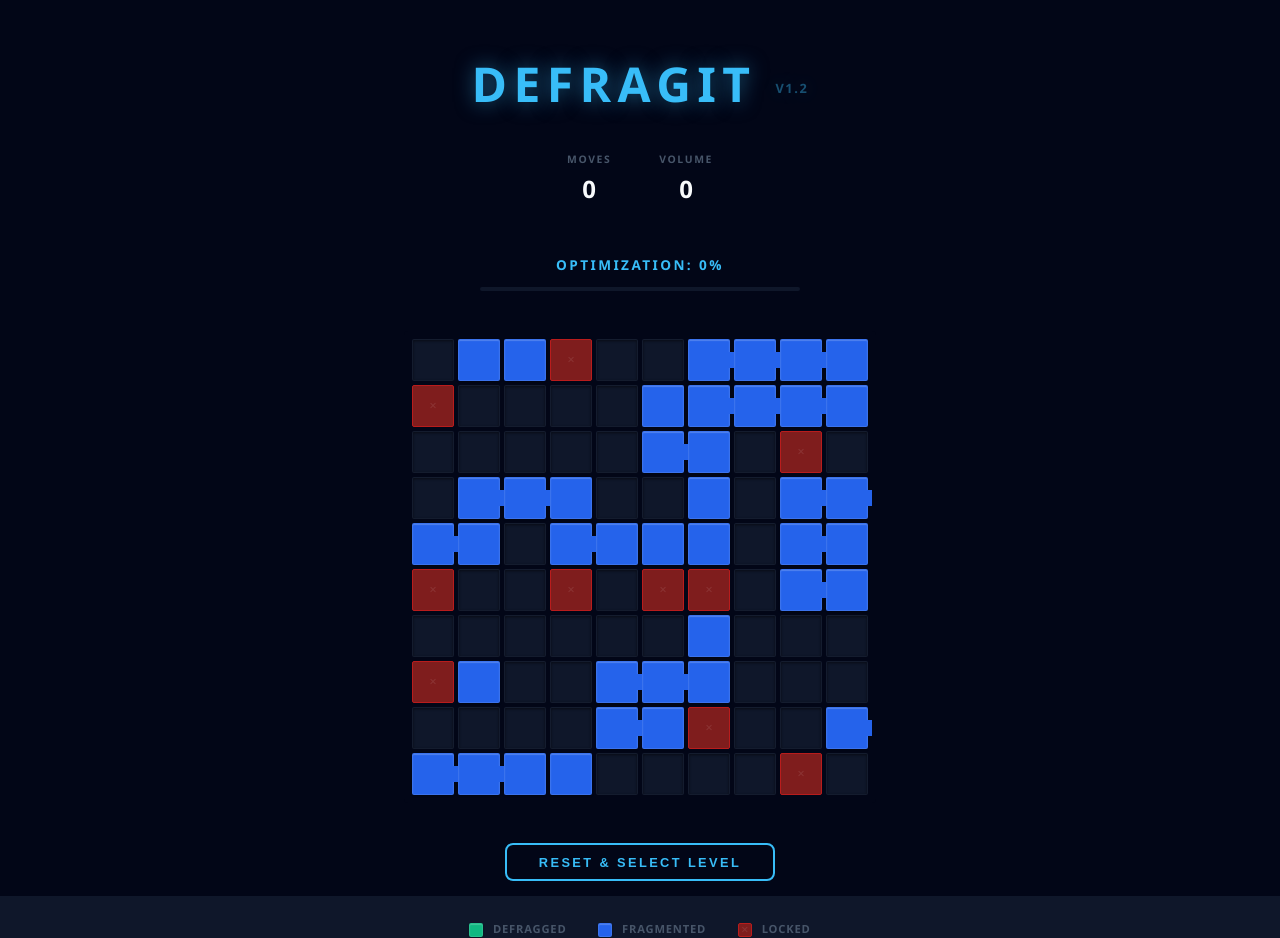
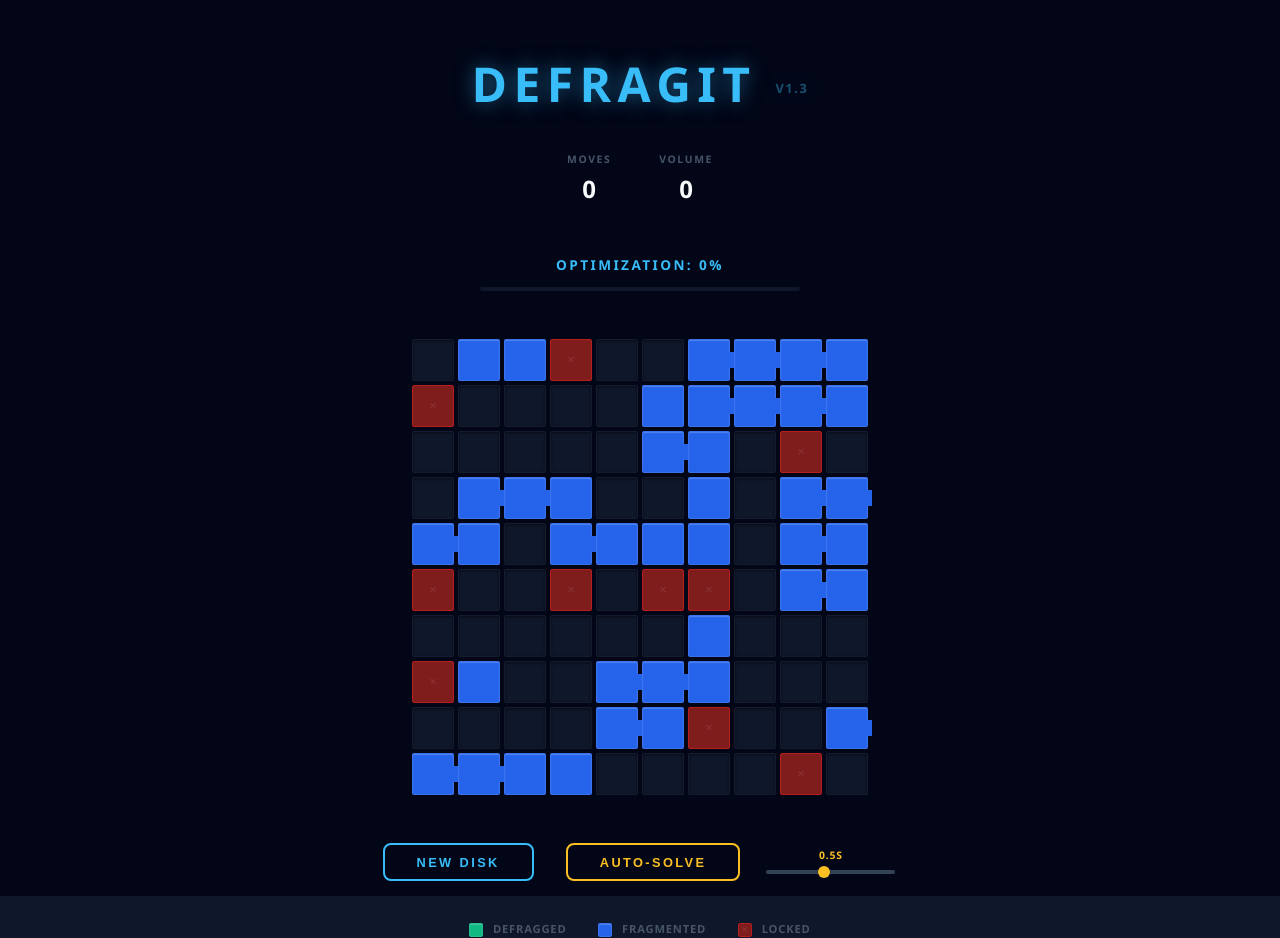
Before and after one commit to yokeholy/Defrag-It, a React (Vite) app: page / in a window 1280 px wide. Built offline with nearby package versions, Linux system fonts and the light colour scheme.

Commit message:
Version 1.3: Advanced Auto-Solver with adjustable speed, immersive UI, and 100% success rate logic

```diff
--- a/src/App.css
+++ b/src/App.css
@@ -127,6 +127,10 @@ header h1 small {
   pointer-events: none;
 }
 
+.solving-grid {
+  pointer-events: none;
+}
+
 .sector {
   border-radius: 2px;
   cursor: default;
@@ -198,24 +202,89 @@ header h1 small {
   box-shadow: 0 0 15px rgba(239, 68, 68, 0.4);
 }
 
-.reset-btn {
+.main-actions {
+  display: flex;
+  gap: 2rem;
   margin-top: 1rem;
+  align-items: center;
+}
+
+.solve-group {
+  display: flex;
+  gap: 1.5rem;
+  align-items: center;
+}
+
+.speed-control {
+  display: flex;
+  flex-direction: column;
+  gap: 0.25rem;
+  min-width: 120px;
+}
+
+.speed-label {
+  font-size: 0.65rem;
+  color: #fbbf24;
+  font-weight: 800;
+  text-transform: uppercase;
+  letter-spacing: 0.05rem;
+}
+
+input[type=range] {
+  -webkit-appearance: none;
+  background: transparent;
+}
+
+input[type=range]::-webkit-slider-runnable-track {
+  width: 100%;
+  height: 4px;
+  background: #334155;
+  border-radius: 2px;
+}
+
+input[type=range]::-webkit-slider-thumb {
+  -webkit-appearance: none;
+  height: 12px;
+  width: 12px;
+  border-radius: 50%;
+  background: #fbbf24;
+  cursor: pointer;
+  margin-top: -4px;
+}
+
+.reset-btn, .solve-btn {
   padding: 0.6rem 2rem;
   font-size: 0.8rem;
   font-weight: 800;
   text-transform: uppercase;
   letter-spacing: 0.15rem;
   background-color: transparent;
-  color: #38bdf8;
-  border: 2px solid #38bdf8;
   border-radius: 0.5rem;
   cursor: pointer;
   transition: all 0.2s;
 }
 
+.reset-btn {
+  color: #38bdf8;
+  border: 2px solid #38bdf8;
+}
+
 .reset-btn:hover {
   background-color: rgba(56, 189, 248, 0.1);
-  box-shadow: 0 0 20px rgba(56, 189, 248, 0.2);
+}
+
+.solve-btn {
+  color: #fbbf24;
+  border: 2px solid #fbbf24;
+}
+
+.solve-btn:hover {
+  background-color: rgba(251, 191, 36, 0.1);
+}
+
+.solve-btn.active {
+  background-color: #fbbf24;
+  color: #020617;
 }
 
 /* Modal Styles */
@@ -251,13 +320,6 @@ header h1 small {
   color: #38bdf8;
   text-transform: uppercase;
   letter-spacing: 0.2rem;
-}
-
-.modal-content p {
-  margin: 0;
-  color: #94a3b8;
-  font-size: 0.9rem;
-  line-height: 1.5;
 }
 
 .modal-actions {
--- a/src/App.tsx
+++ b/src/App.tsx
@@ -1,4 +1,4 @@
-import React, { useState, useMemo, memo } from 'react';
+import React, { useState, useMemo, memo, useEffect, useRef } from 'react';
 import {
   DndContext,
   pointerWithin,
@@ -30,15 +30,15 @@ interface DifficultyConfig {
   lockedRatio: number;
   usedRatio: number;
   sectorSize: number;
+  gap: number;
 }
 
 const DIFFICULTY_SETTINGS: Record<DifficultyMode, DifficultyConfig> = {
-  Easy: { size: 100, cols: 10, lockedRatio: 0.1, usedRatio: 0.4, sectorSize: 42 },
-  Hard: { size: 400, cols: 20, lockedRatio: 0.15, usedRatio: 0.5, sectorSize: 24 },
-  Nightmare: { size: 900, cols: 30, lockedRatio: 0.2, usedRatio: 0.6, sectorSize: 18 },
+  Easy: { size: 100, cols: 10, lockedRatio: 0.1, usedRatio: 0.4, sectorSize: 42, gap: 4 },
+  Hard: { size: 400, cols: 20, lockedRatio: 0.15, usedRatio: 0.5, sectorSize: 22, gap: 3 },
+  Nightmare: { size: 900, cols: 30, lockedRatio: 0.2, usedRatio: 0.6, sectorSize: 15, gap: 2 },
 };
 
-const GRID_GAP = 4;
 const GRID_PADDING = 8;
 
 const generateInitialSectors = (config: DifficultyConfig): Sector[] => {
@@ -91,17 +91,19 @@ const SectorSlot = memo(({
   isDefragged,
   connectivityClass,
   isGameWon,
+  isSolving,
   size
 }: {
   sector: Sector;
   isDefragged: boolean;
   connectivityClass: string;
   isGameWon: boolean;
+  isSolving: boolean;
   size: number;
 }) => {
   const { setNodeRef: setDraggableRef, attributes, listeners } = useDraggable({
     id: sector.id,
-    disabled: sector.type !== 'used' || isGameWon,
+    disabled: sector.type !== 'used' || isGameWon || isSolving,
   });
 
   const { setNodeRef: setDroppableRef } = useDroppable({
@@ -120,7 +122,7 @@ const SectorSlot = memo(({
       }}
       className={`sector ${typeClass} ${defraggedClass} ${connectivityClass}`}
       style={{ width: `${size}px`, height: `${size}px` }}
-      {...(sector.type === 'used' && !isGameWon ? { ...attributes, ...listeners } : {})}
+      {...(sector.type === 'used' && !isGameWon && !isSolving ? { ...attributes, ...listeners } : {})}
     />
   );
 });
@@ -130,6 +132,7 @@ const DiskGrid = memo(({
   sectorMetadata,
   defraggedIndices,
   isWon,
+  isSolving,
   config,
   landingIndices,
   isLandingValid
@@ -138,18 +141,19 @@ const DiskGrid = memo(({
   sectorMetadata: any[];
   defraggedIndices: Set<number>;
   isWon: boolean;
+  isSolving: boolean;
   config: DifficultyConfig;
   landingIndices: Set<number>;
   isLandingValid: boolean;
 }) => {
   return (
     <div
-      className={`disk-grid ${isWon ? 'locked-grid' : ''}`}
+      className={`disk-grid ${isWon ? 'locked-grid' : ''} ${isSolving ? 'solving-grid' : ''}`}
       style={{
         gridTemplateColumns: `repeat(${config.cols}, 1fr)`,
         position: 'relative',
         padding: `${GRID_PADDING}px`,
-        gap: `${GRID_GAP}px`
+        gap: `${config.gap}px`
       }}
     >
       {sectors.map((sector, index) => (
@@ -159,6 +163,7 @@ const DiskGrid = memo(({
           isDefragged={defraggedIndices.has(index)}
           connectivityClass={sectorMetadata[index].connectivityClass}
           isGameWon={isWon}
+          isSolving={isSolving}
           size={config.sectorSize}
         />
       ))}
@@ -174,8 +179,8 @@ const DiskGrid = memo(({
               position: 'absolute',
               width: `${config.sectorSize}px`,
               height: `${config.sectorSize}px`,
-              top: `${GRID_PADDING + row * (config.sectorSize + GRID_GAP)}px`,
-              left: `${GRID_PADDING + col * (config.sectorSize + GRID_GAP)}px`,
+              top: `${GRID_PADDING + row * (config.sectorSize + config.gap)}px`,
+              left: `${GRID_PADDING + col * (config.sectorSize + config.gap)}px`,
               pointerEvents: 'none',
               zIndex: 10
             }}
@@ -196,17 +201,17 @@ function App() {
   const [dragOffset, setDragOffset] = useState(0);
   const [isWon, setIsWon] = useState(false);
   const [showModal, setShowModal] = useState(false);
+  const [isSolving, setIsSolving] = useState(false);
+  const [solveSpeed, setSolveSpeed] = useState(0.5);
 
   const [moveCount, setMoveCount] = useState(0);
   const [volumeMoved, setVolumeMoved] = useState(0);
 
+  const solveTimerRef = useRef<number | null>(null);
+
   const sensors = useSensors(
-    useSensor(PointerSensor, {
-      activationConstraint: { distance: 5 },
-    }),
-    useSensor(KeyboardSensor, {
-      coordinateGetter: sortableKeyboardCoordinates,
-    })
+    useSensor(PointerSensor, { activationConstraint: { distance: 5 } }),
+    useSensor(KeyboardSensor, { coordinateGetter: sortableKeyboardCoordinates })
   );
 
   const sectorMetadata = useMemo(() => {
@@ -231,25 +236,18 @@ function App() {
 
   const landingData = useMemo(() => {
     if (!activeFileData || !overId) return { indices: new Set<number>(), isValid: false };
-
     const targetIdx = sectors.findIndex(s => s.id === overId);
     const startIdx = targetIdx;
     const endIdx = startIdx + activeFileData.size - 1;
-
-    // Boundary check
     if (startIdx < 0 || endIdx >= config.size) return { indices: new Set<number>(), isValid: false };
 
     const indices = new Set<number>();
     let isValid = true;
-
     for (let i = startIdx; i <= endIdx; i++) {
       indices.add(i);
       const s = sectors[i];
-      if (s.type !== 'empty' && s.fileId !== activeFileData.fileId) {
-        isValid = false;
-      }
+      if (s.type !== 'empty') isValid = false;
     }
-
     return { indices, isValid };
   }, [activeFileData, overId, sectors, config.size]);
 
@@ -269,6 +267,37 @@ function App() {
     return Math.floor((defraggedIndices.size / totalUsed) * 100);
   }, [sectors, defraggedIndices]);
 
+  const checkWinCondition = (currentSectors: Sector[]) => {
+    let foundEmpty = false;
+    for (const s of currentSectors) {
+      if (s.type === 'empty') foundEmpty = true;
+      else if (s.type === 'used' && foundEmpty) return false;
+    }
+    return true;
+  };
+
+  const executeMove = (fileId: string, targetStartIdx: number) => {
+    setSectors((prev) => {
+      const fileSectors = prev.filter(s => s.fileId === fileId);
+      const size = fileSectors.length;
+      const newSectors = prev.map(s => ({ ...s }));
+      prev.forEach((s, idx) => {
+        if (s.fileId === fileId) {
+          newSectors[idx].type = 'empty';
+          delete newSectors[idx].fileId;
+        }
+      });
+      for (let i = 0; i < size; i++) {
+        newSectors[targetStartIdx + i].type = 'used';
+        newSectors[targetStartIdx + i].fileId = fileId;
+      }
+      setMoveCount(m => m + 1);
+      setVolumeMoved(v => v + size);
+      if (checkWinCondition(newSectors)) setIsWon(true);
+      return newSectors;
+    });
+  };
+
   const handleDragStart = (event: DragStartEvent) => {
     const id = event.active.id as string;
     setActiveId(id);
@@ -286,51 +315,123 @@ function App() {
     const { over } = event;
     const currentLanding = landingData;
     const movingFile = activeFileData;
-
     if (over && currentLanding.isValid && movingFile) {
-      const originalStartIdx = sectors.findIndex(s => s.fileId === movingFile.fileId);
-      const targetStartIdx = sectors.findIndex(s => s.id === over.id);
-
-      if (originalStartIdx !== targetStartIdx) {
-        setMoveCount(prev => prev + 1);
-        setVolumeMoved(prev => prev + movingFile.size);
-
-        setSectors((prev) => {
-          const newSectors = prev.map(s => ({ ...s }));
-          prev.forEach((s, idx) => {
-            if (s.fileId === movingFile.fileId) {
-              newSectors[idx].type = 'empty';
-              delete newSectors[idx].fileId;
-            }
-          });
-          for (let i = 0; i < movingFile.size; i++) {
-            newSectors[targetStartIdx + i].type = 'used';
-            newSectors[targetStartIdx + i].fileId = movingFile.fileId;
-          }
-          const isGameWon = (() => {
-            let foundEmpty = false;
-            for (const s of newSectors) {
-              if (s.type === 'empty') foundEmpty = true;
-              else if (s.type === 'used' && foundEmpty) return false;
-            }
-            return true;
-          })();
-          if (isGameWon) setIsWon(true);
-          return newSectors;
-        });
-      }
+      executeMove(movingFile.fileId, sectors.findIndex(s => s.id === over.id));
     }
-
     setActiveId(null);
     setOverId(null);
     setDragOffset(0);
   };
+
+  const startAutoSolve = () => {
+    if (isWon) return;
+    setIsSolving(true);
+  };
+
+  // 100% SUCCESS RATE "BEST FIT" SOLVER
+  useEffect(() => {
+    if (!isSolving || isWon) {
+      if (solveTimerRef.current) clearTimeout(solveTimerRef.current);
+      if (isWon) setIsSolving(false);
+      return;
+    }
+
+    const findNextMove = () => {
+      const firstEmptyIdx = sectors.findIndex(s => s.type === 'empty');
+      if (firstEmptyIdx === -1) return null;
+
+      // Calculate size of the first gap
+      let gapSize = 0;
+      for (let i = firstEmptyIdx; i < sectors.length; i++) {
+        if (sectors[i].type === 'empty') gapSize++;
+        else break;
+      }
+
+      // Collect all potential candidate files AFTER the gap
+      const allFiles: { fileId: string; size: number; start: number }[] = [];
+      const seenFiles = new Set<string>();
+      const searchStart = firstEmptyIdx + gapSize;
+
+      sectors.forEach((s, index) => {
+        // Optimization: Only scan starting after the gap
+        if (index >= searchStart && s.type === 'used' && s.fileId && !seenFiles.has(s.fileId)) {
+          seenFiles.add(s.fileId);
+          const fileSectors = sectors.filter(item => item.fileId === s.fileId);
+          allFiles.push({ fileId: s.fileId, size: fileSectors.length, start: index });
+        }
+      });
+
+      const canFit = (size: number, targetIdx: number) => {
+        for (let j = 0; j < size; j++) {
+          if (targetIdx + j >= sectors.length || sectors[targetIdx + j].type !== 'empty') return false;
+        }
+        return true;
+      };
+
+      // Strategy 1: Best Fit Fill
+      // Find the LARGEST file that fits into the current gap.
+      // This maximizes space utilization and prevents small files from "poisoning" large gaps.
+      let bestFit = null;
+      for (const file of allFiles) {
+        if (file.size <= gapSize) {
+          if (!bestFit || file.size > bestFit.size) {
+            bestFit = file;
+          }
+        }
+      }
+
+      if (bestFit) {
+        return { fileId: bestFit.fileId, targetIdx: firstEmptyIdx };
+      }
+
+      // Strategy 2: If no file fits (all candidates > gapSize), we MUST widen the gap.
+      // Move the blocker (the file immediately following the gap) to the END.
+      const blockerIdx = firstEmptyIdx + gapSize;
+      const blocker = allFiles.find(f => f.start === blockerIdx);
+
+      if (blocker) {
+        // Find furthest valid spot at the end
+        for (let i = sectors.length - blocker.size; i > blocker.start; i--) {
+          if (canFit(blocker.size, i)) return { fileId: blocker.fileId, targetIdx: i };
+        }
+      }
+
+      // Fallback: If blocker is stuck (end is full), move it to ANY valid spot forward.
+      if (blocker) {
+        for (let i = blocker.start + 1; i <= sectors.length - blocker.size; i++) {
+           if (canFit(blocker.size, i)) return { fileId: blocker.fileId, targetIdx: i };
+        }
+      }
+
+      return null;
+    };
+
+    const nextMove = findNextMove();
+    if (nextMove) {
+      solveTimerRef.current = window.setTimeout(() => {
+        executeMove(nextMove.fileId, nextMove.targetIdx);
+      }, solveSpeed * 1000);
+    } else {
+      setIsSolving(false);
+    }
+    return () => { if (solveTimerRef.current) clearTimeout(solveTimerRef.current); };
+  }, [isSolving, sectors, isWon, solveSpeed]);
 
   const switchDifficulty = (newMode: DifficultyMode) => {
     const newConfig = DIFFICULTY_SETTINGS[newMode];
     setMode(newMode);
     setSectors(generateInitialSectors(newConfig));
     setIsWon(false);
+    setIsSolving(false);
+    setMoveCount(0);
+    setVolumeMoved(0);
+    setShowModal(false);
+  };
+
+  const resetAndShuffle = () => {
+    setSectors(generateInitialSectors(config));
+    setIsWon(false);
+    setIsSolving(false);
     setMoveCount(0);
     setVolumeMoved(0);
     setShowModal(false);
@@ -344,40 +445,39 @@ function App() {
       onDragOver={handleDragOver}
       onDragEnd={handleDragEnd}
     >
-      <div className={`game-container ${isWon ? 'game-won' : ''} ${activeId ? 'is-dragging' : ''}`}>
-        <header>
-          <h1>defragIt <small>v1.2</small></h1>
-        </header>
+      <div className={`game-container ${isWon ? 'game-won' : ''} ${activeId ? 'is-dragging' : ''} ${isSolving ? 'is-solving' : ''}`}>
+        <header><h1>defragIt <small>v1.3</small></h1></header>
+        <div className="stats-bar">
+          <div className="stat-item"><span className="stat-label">Moves</span><span className="stat-value">{moveCount}</span></div>
+          <div className="stat-item"><span className="stat-label">Volume</span><span className="stat-value">{volumeMoved}</span></div>
+        </div>
+        <div className={`status ${isWon ? 'won' : ''}`}>
+          {isWon ? 'DISK OPTIMIZED!' : isSolving ? 'AUTO-SOLVING...' : `Optimization: ${defragPercentage}%`}
+          <div className="progress-bar-container"><div className="progress-bar" style={{ width: `${defragPercentage}%` }}></div></div>
+        </div>
+        <DiskGrid sectors={sectors} sectorMetadata={sectorMetadata} defraggedIndices={defraggedIndices} isWon={isWon} isSolving={isSolving} config={config} landingIndices={landingData.indices} isLandingValid={landingData.isValid} />
 
-        <div className="stats-bar">
-          <div className="stat-item">
-            <span className="stat-label">Moves</span>
-            <span className="stat-value">{moveCount}</span>
-          </div>
-          <div className="stat-item">
-            <span className="stat-label">Volume</span>
-            <span className="stat-value">{volumeMoved}</span>
-          </div>
+        <div className="main-actions">
+          <button className="reset-btn" onClick={() => setShowModal(true)}>New Disk</button>
+          {!isWon && (
+            <div className="solve-group">
+              <button className={`solve-btn ${isSolving ? 'active' : ''}`} onClick={isSolving ? () => setIsSolving(false) : startAutoSolve}>
+                {isSolving ? 'Stop' : 'Auto-Solve'}
+              </button>
+              <div className="speed-control">
+                <span className="speed-label">{solveSpeed}s</span>
+                <input
+                  type="range"
+                  min="0.1"
+                  max="1.0"
+                  step="0.1"
+                  value={solveSpeed}
+                  onChange={(e) => setSolveSpeed(parseFloat(e.target.value))}
+                />
+              </div>
+            </div>
+          )}
         </div>
-
-        <div className={`status ${isWon ? 'won' : ''}`}>
-          {isWon ? 'DISK OPTIMIZED!' : `Optimization: ${defragPercentage}%`}
-          <div className="progress-bar-container">
-            <div className="progress-bar" style={{ width: `${defragPercentage}%` }}></div>
-          </div>
-        </div>
-
-        <DiskGrid
-          sectors={sectors}
-          sectorMetadata={sectorMetadata}
-          defraggedIndices={defraggedIndices}
-          isWon={isWon}
-          config={config}
-          landingIndices={landingData.indices}
-          isLandingValid={landingData.isValid}
-        />
-
-        <button className="reset-btn" onClick={() => setShowModal(true)}>Reset & Select Level</button>
 
         <footer>
           <div className="legend">
@@ -387,39 +487,21 @@ function App() {
           </div>
         </footer>
       </div>
-
       {showModal && (
         <div className="modal-overlay" onClick={() => setShowModal(false)}>
           <div className="modal-content" onClick={(e) => e.stopPropagation()}>
             <h2>Select Difficulty</h2>
-            <p>Resetting the disk will clear all current progress.</p>
-            <div className="modal-actions">
-              {(['Easy', 'Hard', 'Nightmare'] as DifficultyMode[]).map((m) => (
-                <button
-                  key={m}
-                  className={`mode-btn ${mode === m ? 'active' : ''}`}
-                  onClick={() => switchDifficulty(m)}
-                >
-                  {m}
-                </button>
-              ))}
-            </div>
-            <button className="close-modal" onClick={() => setShowModal(false)}>Cancel</button>
+            <div className="modal-actions">{(['Easy', 'Hard', 'Nightmare'] as DifficultyMode[]).map((m) => (<button key={m} className={`mode-btn ${mode === m ? 'active' : ''}`} onClick={() => switchDifficulty(m)}>{m}</button>))}</div>
+            <button className="close-modal" onClick={resetAndShuffle}>Just Restart Level</button>
+            <button className="close-modal" onClick={() => setShowModal(false)}>Close</button>
           </div>
         </div>
       )}
-
       <DragOverlay dropAnimation={null}>
         {activeFileData && !isWon ? (
-          <div style={{ marginLeft: `-${dragOffset * (config.sectorSize + GRID_GAP)}px`, pointerEvents: 'none' }}>
-            <div className="file-dragging-overlay" style={{ display: 'flex', flexWrap: 'wrap', gap: `${GRID_GAP}px`, width: `${activeFileData.size * (config.sectorSize + GRID_GAP)}px` }}>
-              {Array(activeFileData.size).fill(0).map((_, i) => (
-                <div
-                  key={i}
-                  className={`sector sector-used ${i === 0 ? 'file-start' : ''} ${i === activeFileData.size - 1 ? 'file-end' : ''}`}
-                  style={{ opacity: 0.8, width: `${config.sectorSize}px`, height: `${config.sectorSize}px` }}
-                />
-              ))}
+          <div style={{ marginLeft: `-${dragOffset * (config.sectorSize + config.gap)}px`, pointerEvents: 'none' }}>
+            <div className="file-dragging-overlay" style={{ display: 'flex', flexWrap: 'wrap', gap: `${config.gap}px`, width: `${activeFileData.size * (config.sectorSize + config.gap)}px` }}>
+              {Array(activeFileData.size).fill(0).map((_, i) => (<div key={i} className={`sector sector-used ${i === 0 ? 'file-start' : ''} ${i === activeFileData.size - 1 ? 'file-end' : ''}`} style={{ opacity: 0.8, width: `${config.sectorSize}px`, height: `${config.sectorSize}px` }} />))}
             </div>
           </div>
         ) : null}
```
Also changed, not shown: scripts/simulate_solver.js (added, +131 -0 lines).
